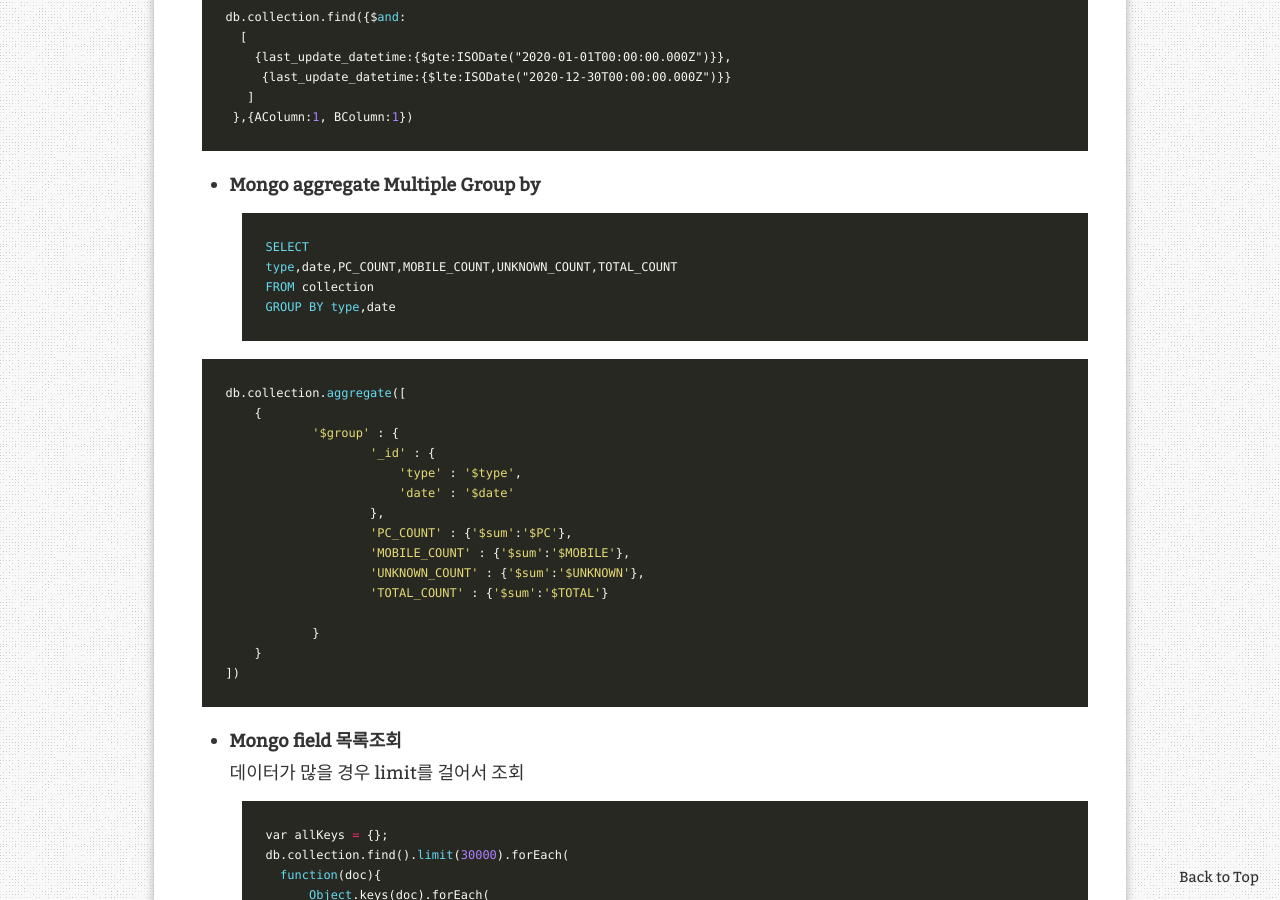
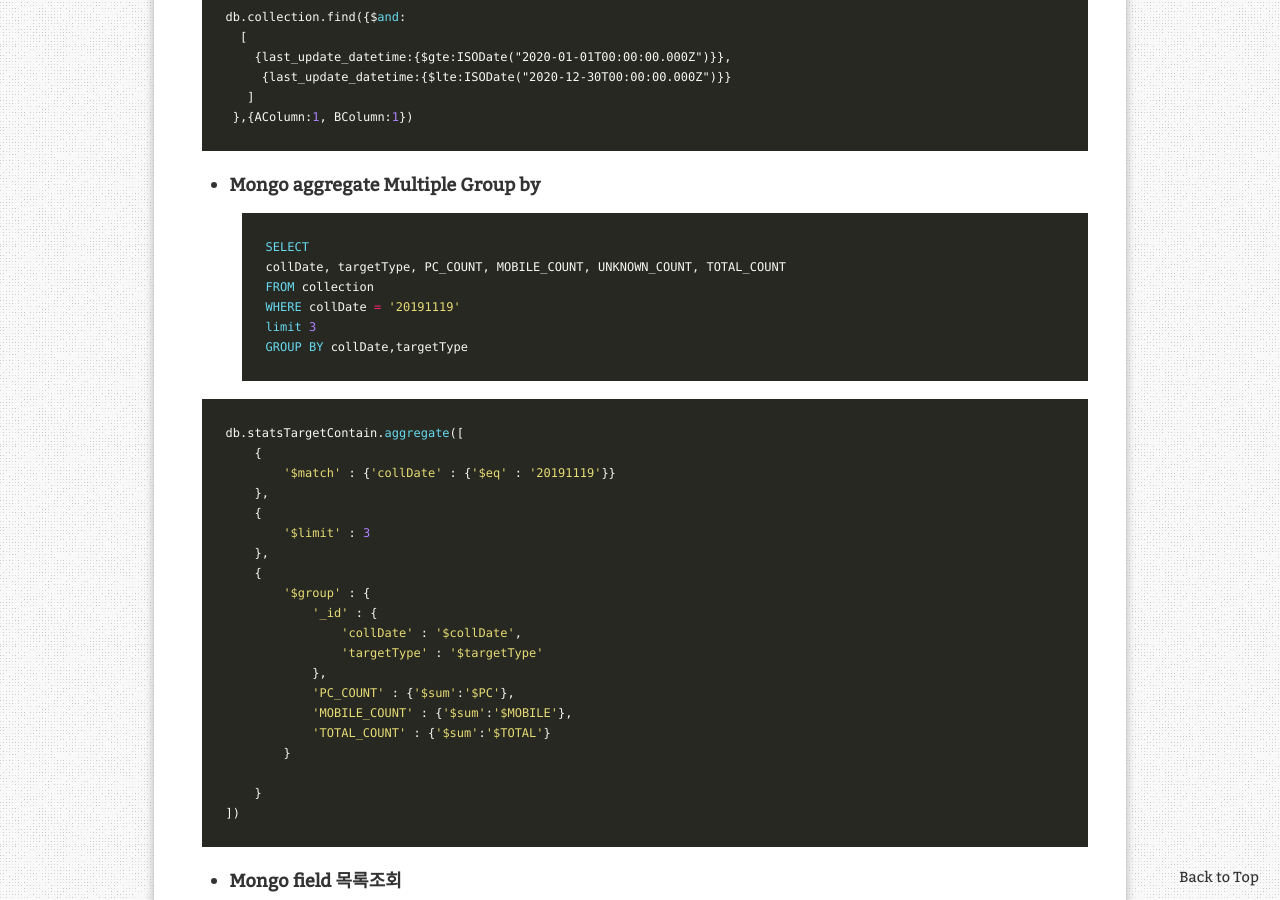
Before and after one commit to sisipapa/sisipapa.github.io, a Jekyll site: the page built from _posts/2021-01-11-MongoDB 조회쿼리 정리.md, in a window 1280 px wide and 900 px high, scrolled down 554 px. Built offline with Jekyll 4.4.1, drawn with Linux system fonts in a browser that asks for light colours; comment, search, counter and statistics services are not loaded.

Commit message:
Mongo post 정리중

````diff
--- a/_posts/2021-01-11-MongoDB 조회쿼리 정리.md
+++ b/_posts/2021-01-11-MongoDB 조회쿼리 정리.md
@@ -27,25 +27,32 @@ db.collection.find({$and:
 - **Mongo aggregate Multiple Group by**
 ```sql
 SELECT
-  type,date,PC_COUNT,MOBILE_COUNT,UNKNOWN_COUNT,TOTAL_COUNT
+  collDate, targetType, PC_COUNT, MOBILE_COUNT, UNKNOWN_COUNT, TOTAL_COUNT
 FROM collection
-GROUP BY type,date
+WHERE collDate = '20191119'
+limit 3
+GROUP BY collDate,targetType
 ```
 
 ```sql
-db.collection.aggregate([
+db.statsTargetContain.aggregate([
     {
-            '$group' : {
-                    '_id' : {
-                        'type' : '$type',
-                        'date' : '$date'
-                    },
-                    'PC_COUNT' : {'$sum':'$PC'},
-                    'MOBILE_COUNT' : {'$sum':'$MOBILE'},
-                    'UNKNOWN_COUNT' : {'$sum':'$UNKNOWN'},
-                    'TOTAL_COUNT' : {'$sum':'$TOTAL'}
+        '$match' : {'collDate' : {'$eq' : '20191119'}}
+    },
+    {
+        '$limit' : 3
+    },
+    {
+        '$group' : {
+            '_id' : {
+                'collDate' : '$collDate',
+                'targetType' : '$targetType'
+            },
+            'PC_COUNT' : {'$sum':'$PC'},
+            'MOBILE_COUNT' : {'$sum':'$MOBILE'},
+            'TOTAL_COUNT' : {'$sum':'$TOTAL'}
+        }
 
-            }
     }
 ])
 ```
````
